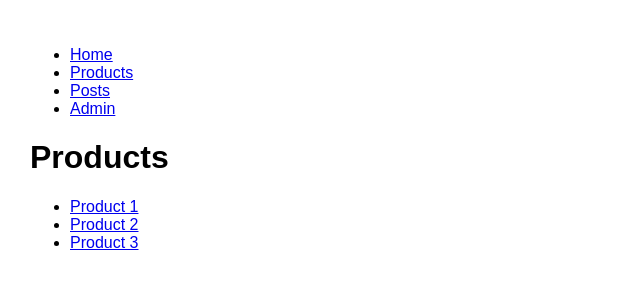
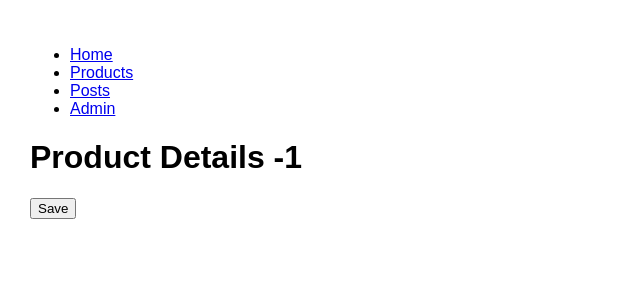
Before and after one commit to Vivek1898/React-Exercises, a React (Create React App) app in the folder router-app/: page /products/1 in a window 1280 px wide. Shown: the top 300 px of the page, without its empty margins (0-640 px from the left). Built offline with nearby package versions, Linux system fonts and the light colour scheme.

Commit message:
Route params Optional params

```diff
--- a/router-app/src/App.js
+++ b/router-app/src/App.js
@@ -16,9 +16,14 @@ class App extends Component {
         <NavBar />
         <div className="content">
   {/* While using switcg other routes willl be ignored */}
+  {/* Passing props */}
+     {/*  */}
         <Switch>
-<Route path="/products" component={Products}/>
-<Route path="/posts" component={Posts}/>
+          {/* Route params with : */}
+          <Route path="/products/:id" component={ProductDetails}/>
+
+<Route path="/products" render={props => <Products sortBy="newest" {...props} />}/>
+<Route path="/posts/:year?/:month?" component={Posts}/>
 <Route path="/admin" component={Dashboard}/>
 <Route path="/"  component={Home}/>
 {/* Use exact for thath match exact path then render */}
--- a/router-app/src/components/navbar.jsx
+++ b/router-app/src/components/navbar.jsx
@@ -1,6 +1,7 @@
 import React from "react";
-import {Link} from 'react-router-dom'
+import {Link} from 'react-router-dom';
 //Link only updates cintent insted of all data refresh
+// it has handler onclick (prop) that prevent default behaviour of anchor tags
 const NavBar = () => {
   return (
     <ul>
--- a/router-app/src/components/posts.jsx
+++ b/router-app/src/components/posts.jsx
@@ -1,10 +1,10 @@
 import React from "react";
 
-const Posts = () => {
+const Posts = ({match}) => {
   return (
     <div>
       <h1>Posts</h1>
-      Year: , Month:
+      Year: {match.params.year}, Month:{match.params.month}
     </div>
   );
 };
--- a/router-app/src/components/productDetails.jsx
+++ b/router-app/src/components/productDetails.jsx
@@ -8,7 +8,7 @@ class ProductDetails extends Component {
   render() {
     return (
       <div>
-        <h1>Product Details - </h1>
+        <h1>Product Details -{this.props.match.params.id} </h1>
         <button onClick={this.handleSave}>Save</button>
       </div>
     );
--- a/router-app/src/components/products.jsx
+++ b/router-app/src/components/products.jsx
@@ -1,4 +1,5 @@
 import React, { Component } from "react";
+import {Link} from 'react-router-dom';
 
 class Products extends Component {
   state = {
@@ -16,7 +17,7 @@ class Products extends Component {
         <ul>
           {this.state.products.map(product => (
             <li key={product.id}>
-              <a href={`/products/${product.id}`}>{product.name}</a>
+              <Link to={`/products/${product.id}`}>{product.name}</Link>
             </li>
           ))}
         </ul>
```
